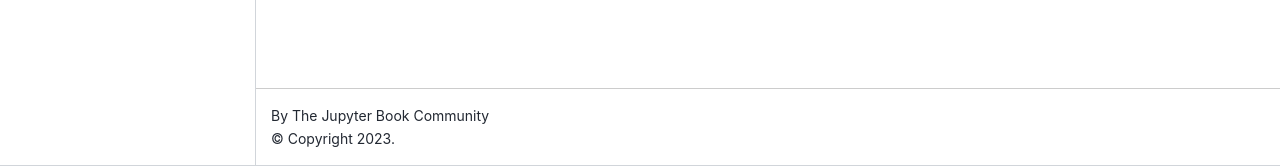
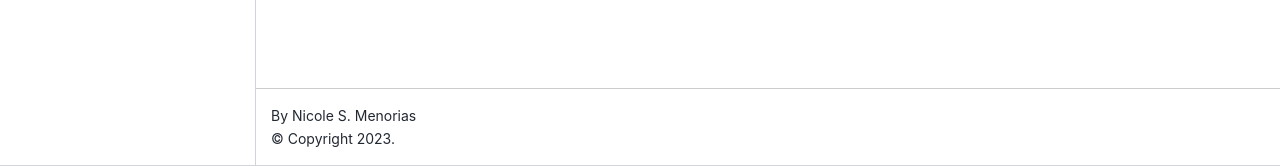
Before and after one commit to NicoleMenorias/mybook, a Jupyter Book: the page built from intro.md, in a window 1280 px wide. Shown: the part 734-900 px from the top of the page. Built offline with Jupyter Book 1.0.4 settings and Sphinx 7.4.7 and the Sphinx Book theme 1.1.4, drawn with Linux system fonts in a browser that asks for light colours.

Commit message:
updated names

```diff
--- a/_config.yml
+++ b/_config.yml
@@ -1,8 +1,8 @@
 # Book settings
 # Learn more at https://jupyterbook.org/customize/config.html
 
-title: My sample book
-author: The Jupyter Book Community
+title: Deep Learning Portfolio
+author: Nicole S. Menorias
 logo: logo.png
 
 # Force re-execution of notebooks on each build.
```
